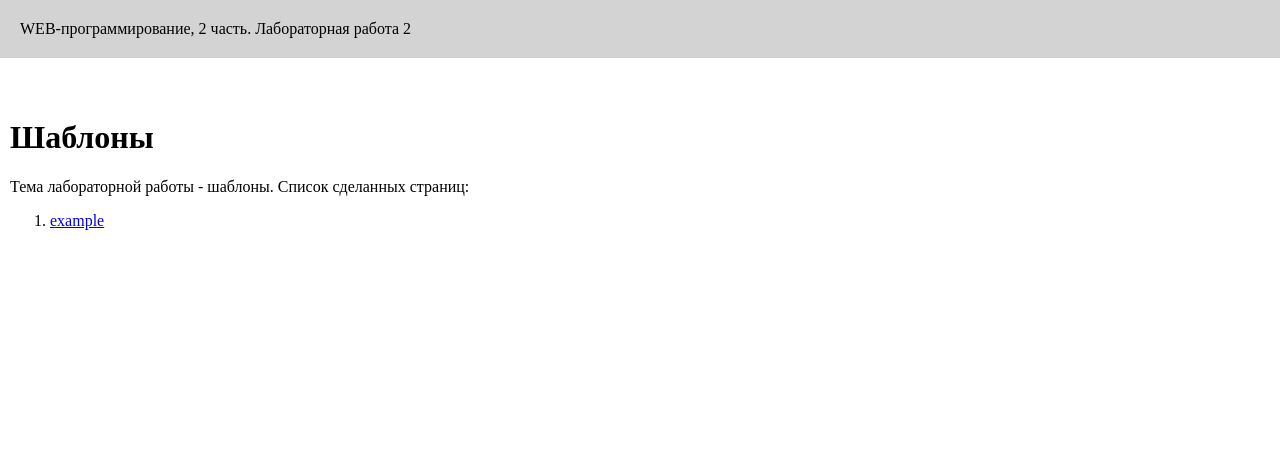
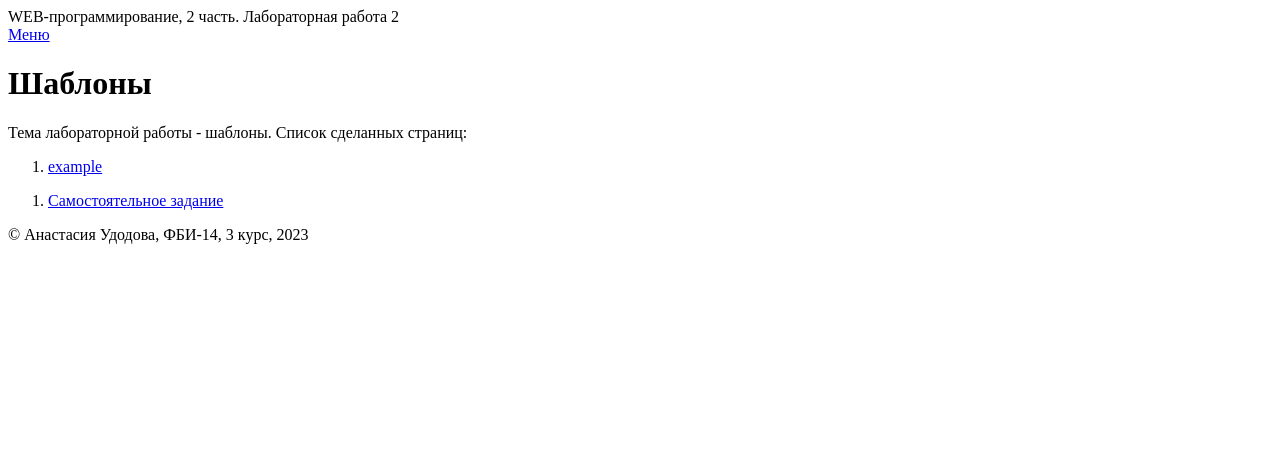
Before and after one commit to nudodova/web-prog-lab2, a Flask app: template templates/lab2.html in a window 1280 px wide. Shown: the top 450 px of the page. Run offline with Flask 3, Linux system fonts and the light colour scheme; the template is opened without the code that fills it, so the values that code supplies are empty.

Commit message:
Добавлены ссылки

```diff
--- a/app.py
+++ b/app.py
@@ -21,7 +21,7 @@ def menu():
         <h1>НГТУ, ФБ, WEB-программирование 2 часть. Список лабораторных работ</h1>
 
         <li><a href='/lab1'>Лабораторная работа 1</a></li>
-
+        <li><a href='/lab2'>Лабораторная работа 2</a></li>
         <footer>
             &copy; Удодова Анастасия, ФБИ-14,3 курс, 2023
         </footer>
@@ -164,7 +164,7 @@ def example():
     ]
     return render_template('example.html', name=name, numberlab=numberlab, group=group, kurs=kurs, fruits=fruits, books=books)
 
-    @app.route('/lab2/')
+    @app.route('/lab2')
     def lab2():
 
         return render_template('lab2.html')
--- a/templates/base.html
+++ b/templates/base.html
@@ -4,7 +4,6 @@
     <meta charset="UTF-8">
     <meta name="viewport" content="width=device-width, initial-scale=1.0">
     <title>Анастасия Удодова. {% block lab %}{% endblock %}</title>
-    <link rel="stylesheet" href="{{ url_for('static', filename='main.css') }}">
 </head>
 <body>
     <header>
@@ -12,6 +11,7 @@
     </header>
 
     <main>
+        <a href="/menu">Меню</a>
         {% block main %}{% endblock %}
     </main>
 
--- a/templates/lab2.html
+++ b/templates/lab2.html
@@ -10,4 +10,9 @@
                 <a href = "/lab2/example">example</a>
             </li>
         </ol>
+        <ol>
+            <li>
+                <a href = "/lab2/fashionweek23">Самостоятельное задание</a>
+            </li>
+        </ol>
 {% endblock %}
```
